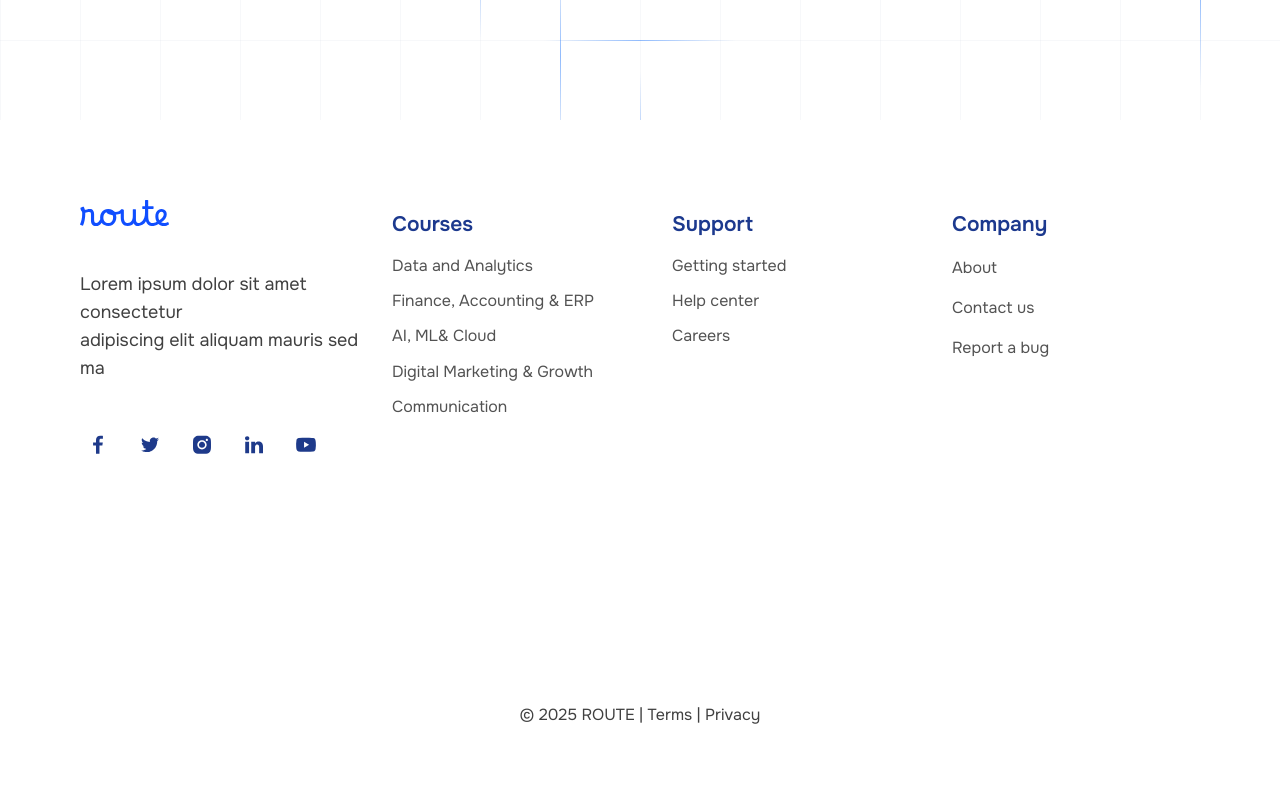
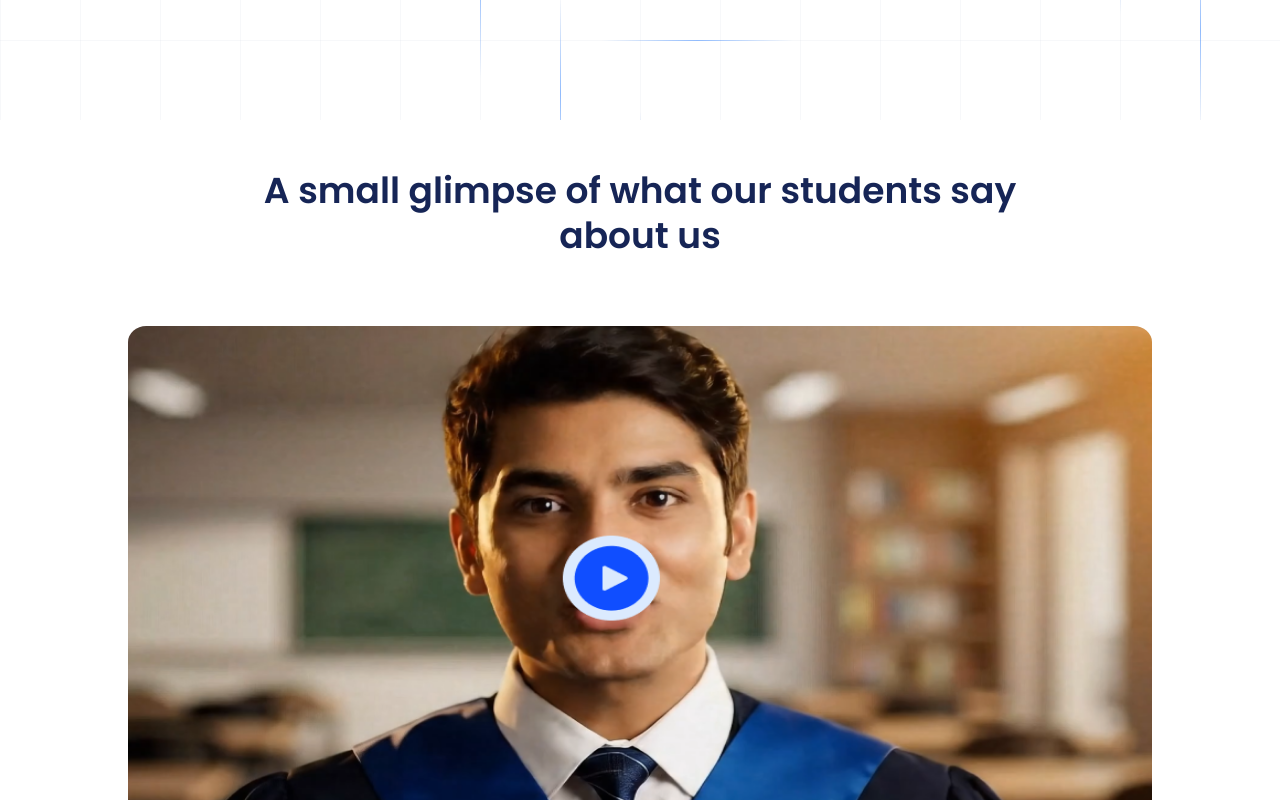
Before and after one commit to sreekesh-nexotech/routes-academy-website2, a Next.js app in the folder frontend/routes-academy/: page / in a window 1280 px wide. Shown: the part 680-1480 px from the top of the page. Before the commit the page ends 1423 px from the top, so only its background shows below. Built offline with nearby package versions, Linux system fonts and the light colour scheme.

Commit message:
TestimonalVideo

```diff
--- a/frontend/routes-academy/src/components/ui/Home/HomeMain.tsx
+++ b/frontend/routes-academy/src/components/ui/Home/HomeMain.tsx
@@ -1,10 +1,12 @@
 import React from 'react'
 import HeroHome from './HeroHome'
+import TestimonialVideo from './TestimonialVideo'
 
 const HomeMain = () => {
   return (
     <div>
         <HeroHome/>
+        <TestimonialVideo />
     </div>
   )
 }
--- a/frontend/routes-academy/src/components/ui/Home/TestimonialVideo.tsx
+++ b/frontend/routes-academy/src/components/ui/Home/TestimonialVideo.tsx
@@ -1,46 +1,73 @@
 "use client";
 
-import { useState } from "react";
+import { useState, useEffect, useRef } from "react";
 import Image from "next/image";
 
 const TestimonialVideo: React.FC = () => {
-  const [hovered, setHovered] = useState(false);
+  const [zoomScale, setZoomScale] = useState(1); // Start with normal scale (1)
+  const sectionRef = useRef<HTMLElement>(null);
+
+  useEffect(() => {
+    const handleScroll = () => {
+      if (!sectionRef.current) return;
+
+      const section = sectionRef.current;
+      const rect = section.getBoundingClientRect();
+      const windowHeight = window.innerHeight;
+
+      // Calculate scroll progress through the component
+      const sectionTop = rect.top;
+      const sectionHeight = rect.height;
+
+      // Calculate how much of the component has been scrolled past
+      const scrollProgress = Math.max(0, Math.min(1, (windowHeight - sectionTop) / sectionHeight));
+      const scrollPercentage = scrollProgress * 100;
+
+      // Start zooming when 60% is scrolled, scale to 80% screen width
+      if (scrollPercentage >= 60) {
+        const zoomProgress = Math.min(1, (scrollPercentage - 60) / 20); // 20% range (60% to 80%)
+        // Calculate scale factor to reach 80vw from current width
+        const currentWidthVw = window.innerWidth <= 640 ? 90 :
+                             window.innerWidth <= 768 ? 84 :
+                             window.innerWidth <= 1024 ? 80 : 70;
+        const targetWidthVw = 80;
+        const scaleFactor = targetWidthVw / currentWidthVw;
+        const newScale = 1 + (zoomProgress * (scaleFactor - 1));
+        setZoomScale(newScale);
+      } else {
+        setZoomScale(1); // Reset to normal scale
+      }
+    };
+
+    window.addEventListener('scroll', handleScroll);
+    handleScroll(); // Check initial position
+
+    return () => window.removeEventListener('scroll', handleScroll);
+  }, []);
 
   return (
-    <section className="w-screen min-h-[60vh] sm:h-[70vh] md:h-[75vh] lg:h-[80vh] bg-white flex flex-col items-center justify-start gap-4 sm:gap-6 md:gap-8 py-8 sm:py-10 md:py-12">
+    <section
+      ref={sectionRef}
+      className="w-screen min-h-[60vh] sm:h-[70vh] md:h-[75vh] lg:h-[80vh] bg-white flex flex-col items-center justify-start gap-4 sm:gap-6 md:gap-8 py-8 sm:py-10 md:py-12"
+    >
       {/* Heading */}
       <h2 className="w-[90vw] sm:w-[85vw] md:w-[80vw] lg:w-[70vw] px-4 sm:px-6 md:px-8 text-center font-semibold text-xl sm:text-2xl md:text-3xl lg:text-4xl leading-tight text-blue-950">
         A small glimpse of what our students say about us
       </h2>
 
       {/* Video area */}
-      <div
-        className="relative w-full h-[40vh] sm:h-[45vh] md:h-[50vh] lg:h-[55vh] flex items-center justify-center mt-4 sm:mt-8 md:mt-12 lg:mt-16 mb-8 sm:mb-12 md:mb-16 lg:mb-20"
-        onMouseEnter={() => setHovered(true)}
-        onMouseLeave={() => setHovered(false)}
-      >
-        {/* Small image (default) */}
-        <div className="absolute left-[5vw] sm:left-[8vw] md:left-[10vw] mt-4 sm:mt-6 md:mt-8 lg:mt-10 w-[90vw] sm:w-[84vw] md:w-[80vw] lg:w-[70vw] h-[35vh] sm:h-[50vh] md:h-[60vh] lg:h-[67vh]">
+      <div className="relative w-full h-[40vh] sm:h-[45vh] md:h-[50vh] lg:h-[55vh] flex items-center justify-center mt-4 sm:mt-8 md:mt-12 lg:mt-16 mb-8 sm:mb-12 md:mb-16 lg:mb-20">
+        {/* Small image with scroll-based zoom animation */}
+        <div
+          className="relative mt-4 sm:mt-6 md:mt-8 lg:mt-10 w-[90vw] sm:w-[84vw] md:w-[80vw] lg:w-[70vw] h-[35vh] sm:h-[50vh] md:h-[60vh] lg:h-[67vh] transition-transform duration-500 ease-out origin-center"
+          style={{ transform: `scaleX(${zoomScale})` }}
+        >
           <Image
             src="/videoSmall.png"
             alt="Video thumbnail"
             fill
-            className={`rounded-lg sm:rounded-xl md:rounded-2xl object-cover transition-opacity duration-700 ${
-              hovered ? "opacity-0" : "opacity-100"
-            }`}
+            className="rounded-lg sm:rounded-xl md:rounded-2xl object-cover"
             priority
-          />
-        </div>
-
-        {/* Large image (on hover) */}
-        <div className="absolute left-1/2 top-[50%] sm:top-[55%] md:top-[60%] w-[95vw] sm:w-[90vw] md:w-[85vw] lg:w-[80vw] h-[40vh] sm:h-[48vh] md:h-[55vh] lg:h-[57vh] -translate-x-1/2 -translate-y-1/2">
-          <Image
-            src="/videoBig.png"
-            alt="Video big thumbnail"
-            fill
-            className={`rounded-lg sm:rounded-xl md:rounded-2xl object-cover transition-all duration-700 ${
-              hovered ? "opacity-100 scale-100" : "opacity-0 scale-95"
-            }`}
           />
         </div>
       </div>
```
